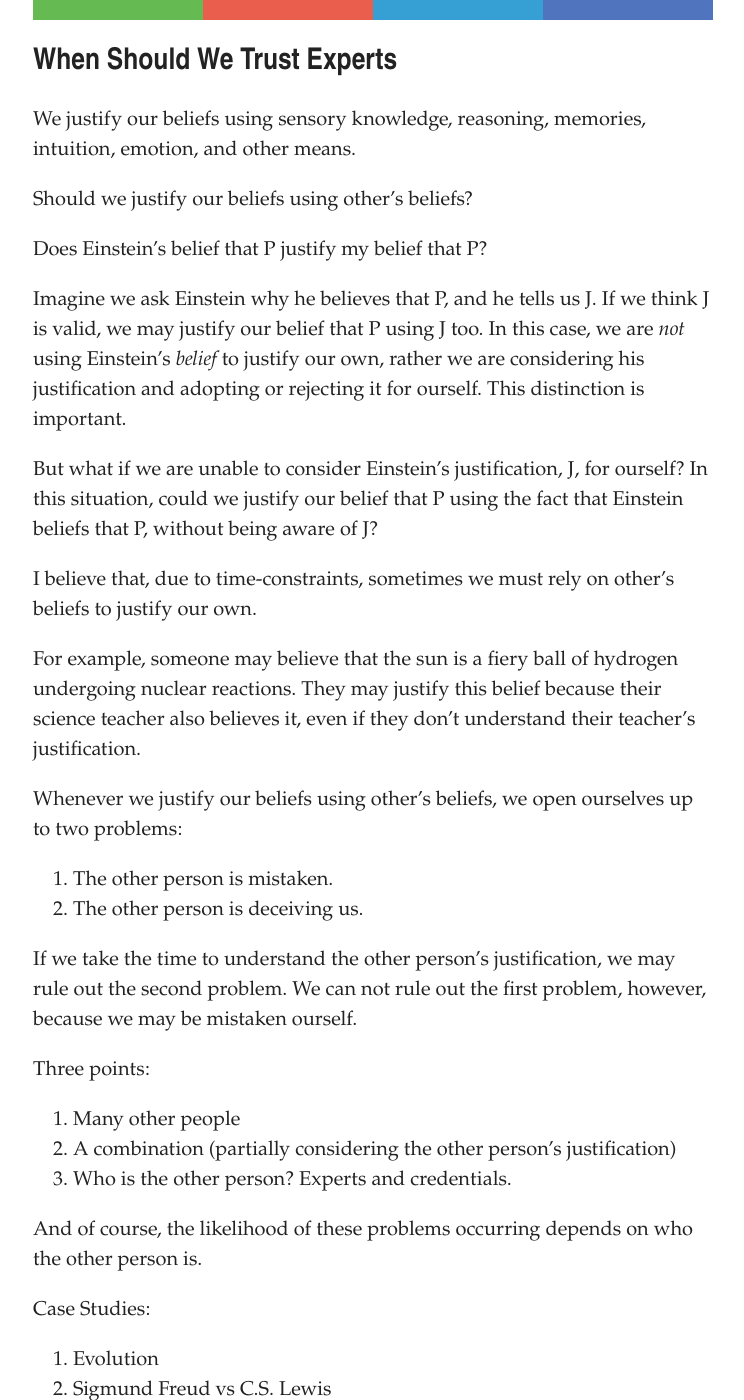
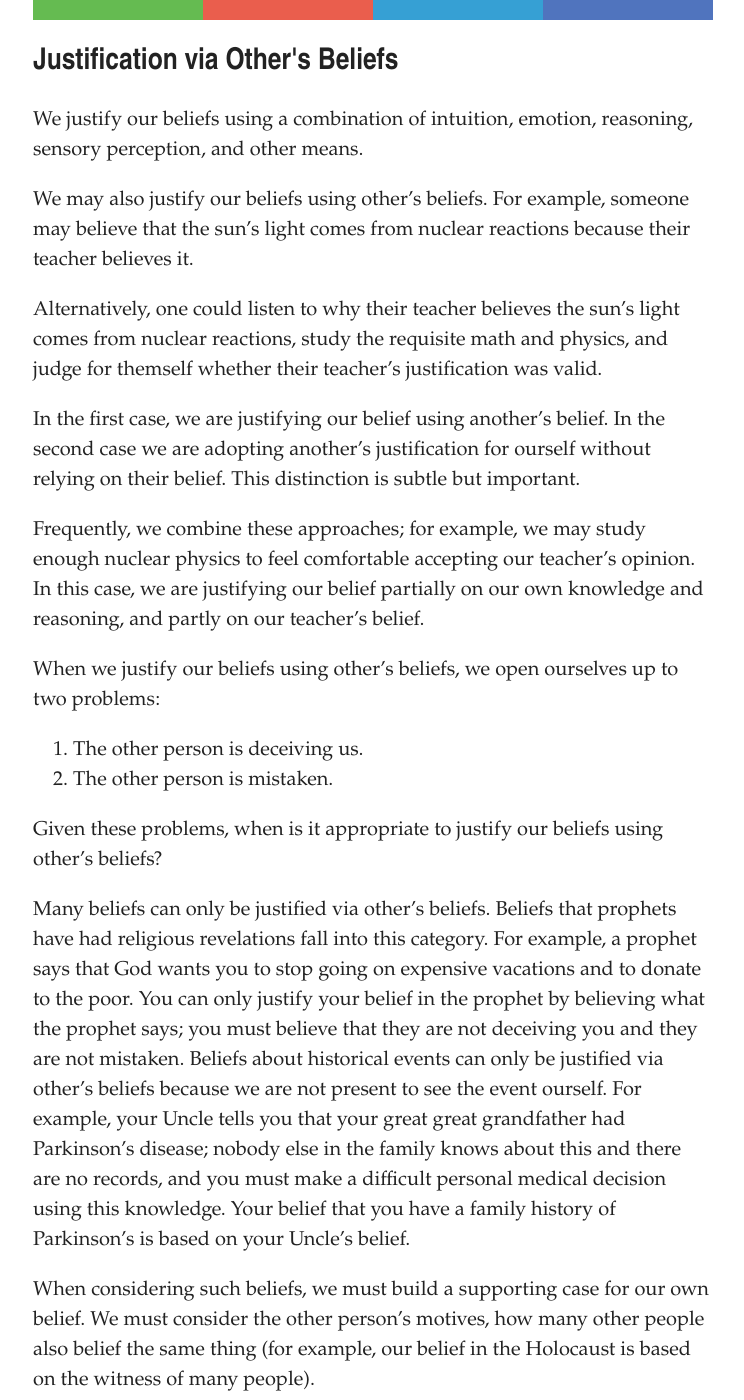
Before and after one commit to artsandmetaphysics/goodlifeodyssey, a Jekyll site: the page built from _essays/justification-via-others-beliefs.md, in a window 1280 px wide and 1400 px high. Shown: the whole window, without its empty margins (267-1011 px from the left). Built offline with Jekyll 4.4.1, drawn with Linux system fonts in a browser that asks for light colours; some of the changed text lies outside the part shown.

Commit message:
Various improvements

```diff
--- a/_essays/justification-via-others-beliefs.md
+++ b/_essays/justification-via-others-beliefs.md
@@ -1,30 +1,41 @@
 ---
-title: 'When Should We Trust Experts'
+title: "Justification via Other's Beliefs"
 description: >
 status: incomplete
 order: 2.5
 ---
 
-We justify our beliefs using sensory knowledge, reasoning, memories, intuition, emotion, and other means.
+We justify our beliefs using a combination of intuition, emotion, reasoning, sensory perception, and other means.
 
-Should we justify our beliefs using other's beliefs?
+We may also justify our beliefs using other's beliefs.  For example, someone may believe that the sun's light comes from nuclear reactions because their teacher believes it.
 
-Does Einstein's belief that P justify my belief that P?
+Alternatively, one could listen to why their teacher believes the sun's light comes from nuclear reactions, study the requisite math and physics, and judge for themself whether their teacher's justification was valid.
 
-Imagine we ask Einstein why he believes that P, and he tells us J.  If we think J is valid, we may justify our belief that P using J too.  In this case, we are _not_ using Einstein's _belief_ to justify our own, rather we are considering his justification and adopting or rejecting it for ourself.  This distinction is important.
+In the first case, we are justifying our belief using another's belief.  In the second case we are adopting another's justification for ourself without relying on their belief.  This distinction is subtle but important.
 
-But what if we are unable to consider Einstein's justification, J, for ourself?  In this situation, could we justify our belief that P using the fact that Einstein beliefs that P, without being aware of J?
+Frequently, we combine these approaches; for example, we may study enough nuclear physics to feel comfortable accepting our teacher's opinion.  In this case, we are justifying our belief partially on our own knowledge and reasoning, and partly on our teacher's belief.
 
-I believe that, due to time-constraints, sometimes we must rely on other's beliefs to justify our own.
+When we justify our beliefs using other's beliefs, we open ourselves up to two problems:
 
-For example, someone may believe that the sun is a fiery ball of hydrogen undergoing nuclear reactions.  They may justify this belief because their science teacher also believes it, even if they don't understand their teacher's justification.
+1. The other person is deceiving us.
+2. The other person is mistaken.
 
-Whenever we justify our beliefs using other's beliefs, we open ourselves up to two problems:
+Given these problems, when is it appropriate to justify our beliefs using other's beliefs?
 
-1. The other person is mistaken.
-2. The other person is deceiving us.
+Many beliefs can only be justified via other's beliefs.  Beliefs that prophets have had religious revelations fall into this category.  For example, a prophet says that God wants you to stop going on expensive vacations and to donate to the poor.  You can only justify your belief in the prophet by believing what the prophet says; you must believe that they are not deceiving you and they are not mistaken.  Beliefs about historical events can only be justified via other's beliefs because we are not present to see the event ourself.  For example, your Uncle tells you that your great great grandfather had Parkinson's disease; nobody else in the family knows about this and there are no records, and you must make a difficult personal medical decision using this knowledge.  Your belief that you have a family history of Parkinson's is based on your Uncle's belief.
 
-If we take the time to understand the other person's justification, we may rule out the second problem.  We can not rule out the first problem, however, because we may be mistaken ourself.
+When considering such beliefs, we must build a supporting case for our own belief.  We must consider the other person's motives, how many other people also belief the same thing (for example, our belief in the Holocaust is based on the witness of many people).
+
+Other beliefs may be justified by other means, but only at great difficulty.  For example, the experimental evidence for our theory of nuclear reactions in the sun would be difficult for me to reproduce.
+
+Typically we rely on other's beliefs when we do not have the time, interest, or ability to understand their justification ourself.
+
+If we take the time to understand the other person's justification we may avoid the first problem.  But we can not completely avoid the second problem, because we may be mistaken ourself.
+
+
+
+Our beliefs are justified using several different means; i.e. we don't usually justify our beliefs using a single form of justification.
+
 
 Three points:
 
```
